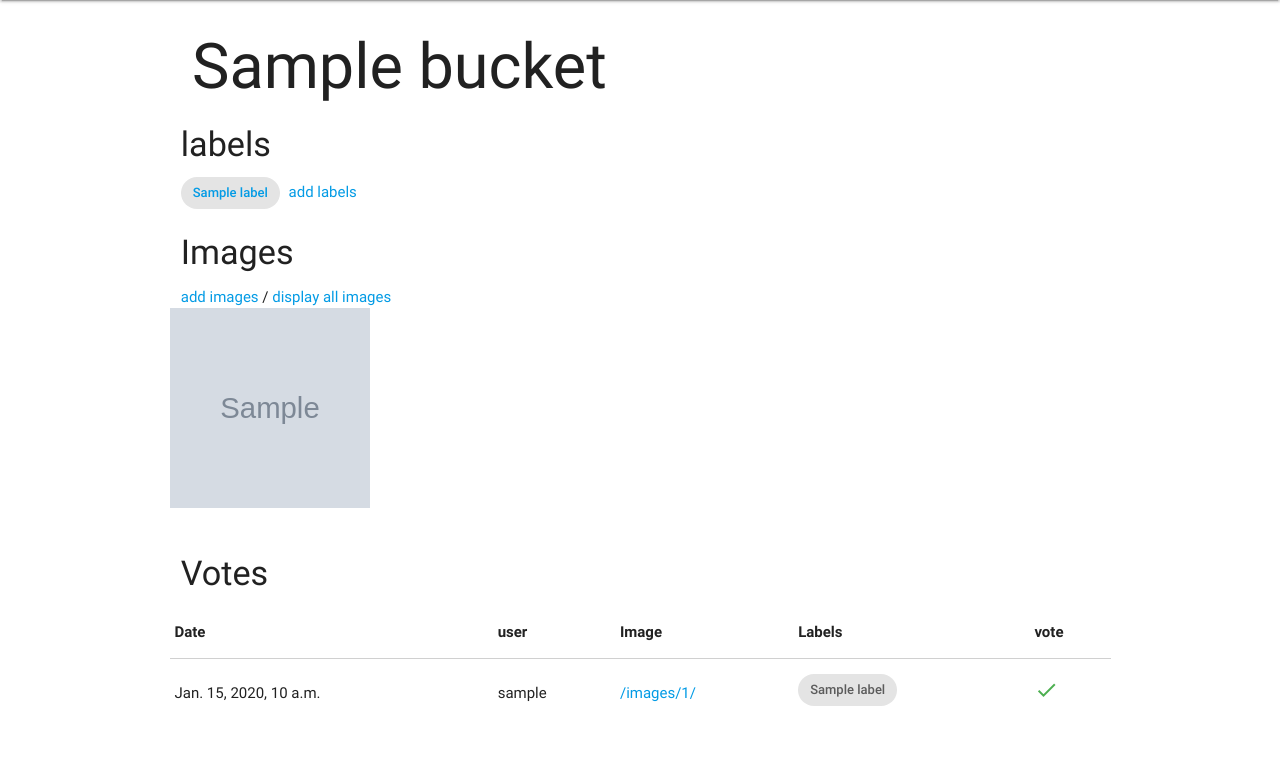
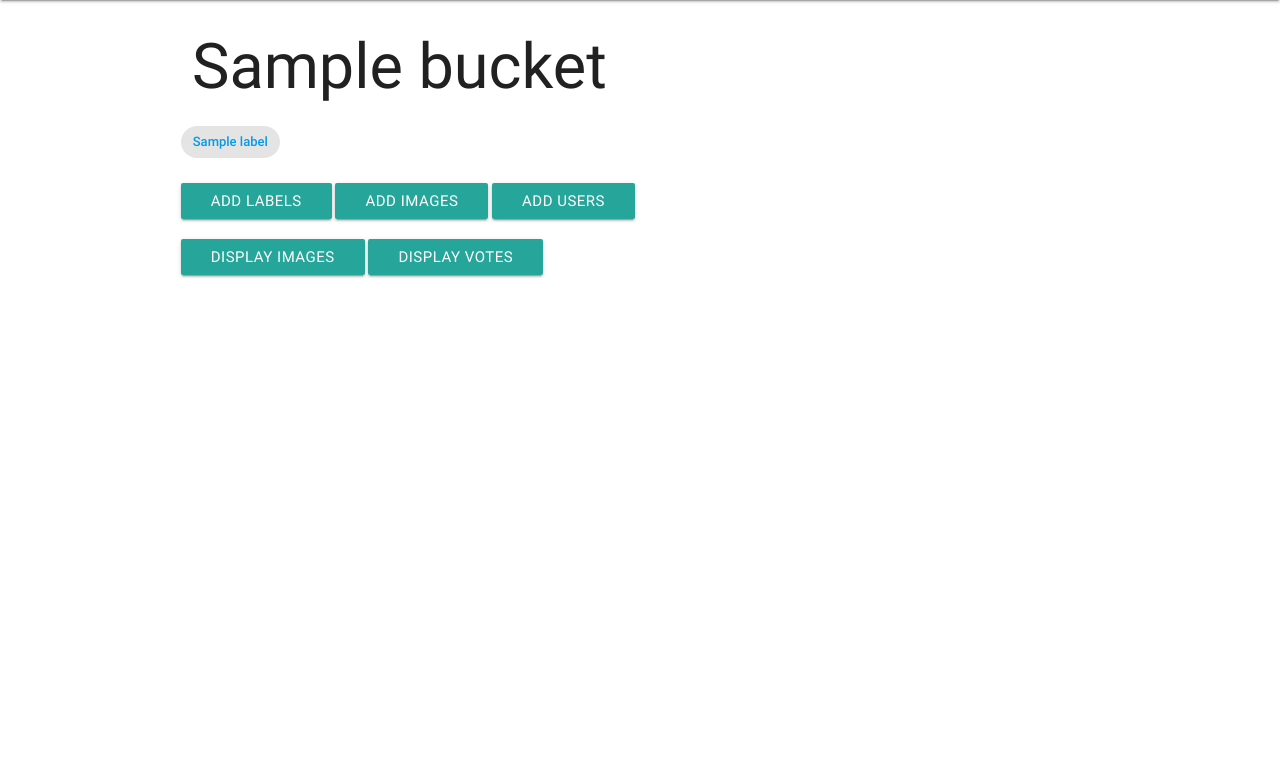
Before and after one commit to sebastienharinck/classification, a Django app: page /buckets/1/ in a window 1280 px wide. Shown: the part 64-830 px from the top of the page. After the commit the page ends 342 px from the top, so only its background shows below. Run offline with Django 3.2, Linux system fonts and the light colour scheme; a user stored in the database is signed in; tables that the repository leaves empty hold one stand-in row (values such as "Sample post"); grey boxes marked "Sample" are stand-in pictures; some libraries are stand-ins or nearby versions.

Commit message:
add pagination for votes and design for bucket detail

```diff
--- a/src/buckets/templates/buckets/bucket_detail.html
+++ b/src/buckets/templates/buckets/bucket_detail.html
@@ -3,74 +3,21 @@
 {% block content %}
 
     <h1>{{ object.name }}</h1>
-
-
-    {% comment %}
-        {% if next_img %}
-            <a class="btn" href="{% url 'images:vote' next_img.id %}">Start classification</a>
-        {% else %}
-            Congratulations !   It seems that we have votes on all images.
-        {% endif %}
-    {% endcomment %}
-
     <div class="row">
-        <h4>labels</h4>
         {% for label in object.label_set.all %}
         <div class="chip">
             <a href="{% url 'buckets:vote_by_labels' bucket=label.bucket.id label=label.id %}">{{ label.name }}</a>
         </div>
         {% endfor %}
-        <a href="{% url 'buckets:add_labels' object.id %}">add labels</a>
     </div>
-
     <div class="row">
-        <h4>Images</h4>
-        <a href="{% url 'buckets:add_images' object.id %}">add images</a> /
-        <a href="{% url 'buckets:images' object.id %}">display all images</a>
-
-        <div class="row">
-            {% for image in images %}
-                {% if image.file %}
-                    <a href="{% url 'images:vote' image.id %}"><img width="200" height="200" src="{{ image.file.url }}" alt=""></a>
-                {% endif %}
-            {% empty %}
-                No images provided.
-            {% endfor %}
-        </div>
+        <a class="btn" href="{% url 'buckets:add_labels' object.id %}">add labels</a>
+        <a class="btn" href="{% url 'buckets:add_images' object.id %}">add images</a>
+        <a class="btn" href="{% url 'buckets:invite_user' object.id %}">add users</a>
     </div>
-
     <div class="row">
-        <h4>Votes</h4>
-        <div class="row">
-            <table class="highlight">
-                <thead>
-                  <tr>
-                      <th>Date</th>
-                      <th>user</th>
-                      <th>Image</th>
-                      <th>Labels</th>
-                      <th>vote</th>
-                  </tr>
-                </thead>
-                <tbody>
-                    {% for vote in object.get_all_votes %}
-                        <tr>
-                            <td>{{ vote.created_at }}</td>
-                            <td>{{ vote.user }}</td>
-                            <td><a href="{{ vote.image.get_absolute_url }}">{{ vote.image.get_absolute_url }}</a></td>
-                            <td>
-                                <div class="chip">{{ vote.label }}</div>
-                            </td>
-                            <td>
-                                {% if vote.choice %}
-                                    <i class="material-icons green-text">check</i>
-                                {% endif %}
-                            </td>
-                        </tr>
-                    {% endfor %}
-                </tbody>
-            </table>
-        </div>
+        <a class="btn" href="{% url 'buckets:images' object.id %}">Display images</a>
+        <a class="btn" href="{% url 'buckets:votes' object.id %}">Display votes</a>
     </div>
 
 {% endblock %}
--- a/src/buckets/urls.py
+++ b/src/buckets/urls.py
@@ -8,6 +8,7 @@ urlpatterns = [
     path('create/', views.BucketCreateView.as_view(), name='create'),
     path('<int:pk>/', views.BucketDetailView.as_view(), name='detail'),
     path('<int:pk>/images/', views.ImagesListView.as_view(), name='images'),
+    path('<int:pk>/votes/', views.VotesListView.as_view(), name='votes'),
     path('<int:pk>/add-labels/', views.BucketAddLabelsView.as_view(), name='add_labels'),
     path('<int:bucket>/vote-by-labels/<int:label>/', views.VoteByLabelsView.as_view(), name='vote_by_labels'),
     path('<int:pk>/add-images/', views.UploadView.as_view(), name='add_images'),
--- a/src/buckets/views.py
+++ b/src/buckets/views.py
@@ -29,7 +29,7 @@ class BucketDetailView(LoginRequiredMixin, DetailView):
         context = super(BucketDetailView, self).get_context_data(*args, **kwargs)
         bucket = Bucket.objects.get(pk=self.kwargs.get('pk'))
         context['images'] = Image.objects.filter(bucket=bucket.id)[0:20]
-        # context['next_img'] = get_random_image_with_no_vote(bucket)
+        context['votes'] = Vote.objects.filter(label__bucket=self.kwargs.get('pk'))[0:20]
         return context
 
 
@@ -142,6 +142,21 @@ class ImagesListView(LoginRequiredMixin, ListView):
         return Image.objects.filter(bucket=self.kwargs.get('pk'))
 
 
+class VotesListView(LoginRequiredMixin, ListView):
+    model = Vote
+    template_name = 'buckets/bucket_votes.html'
+    context_object_name = 'votes'
+    paginate_by = 10
+
+    def get_queryset(self):
+        return Vote.objects.filter(label__bucket=self.kwargs.get('pk'))
+
+    def get_context_data(self, *, object_list=None, **kwargs):
+        context = super().get_context_data()
+        context['bucket_id'] = self.kwargs.get('pk')
+        return context
+
+
 class BucketInviteUser(LoginRequiredMixin, FormView):
     template_name = 'buckets/bucket_form.html'
     form_class = BucketInviteUserForm
```
Also changed, not shown: src/buckets/templates/buckets/bucket_votes.html (added, +78 -0 lines).
